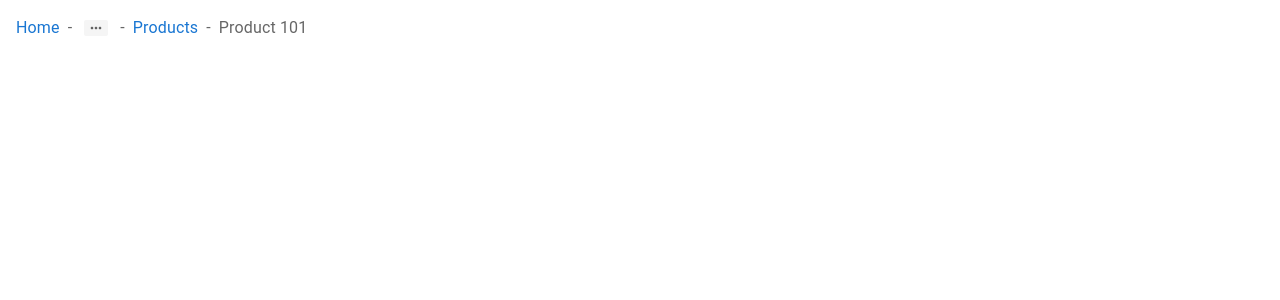
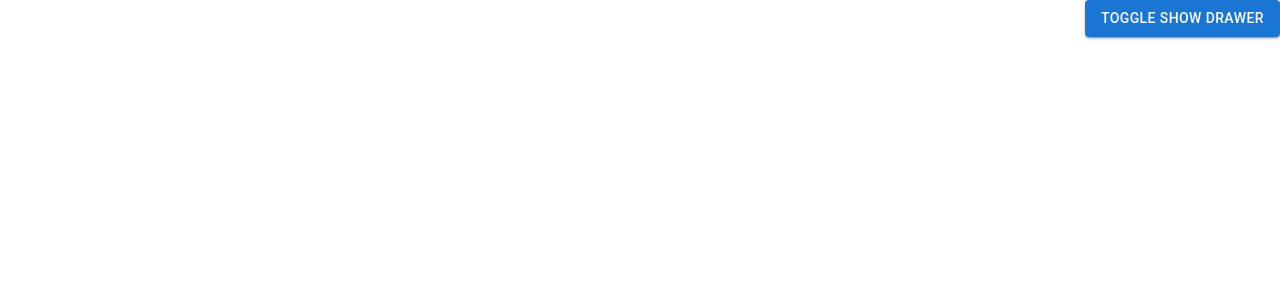
Before and after one commit to SallamRady/React-MUI, a React (Create React App) app: page / in a window 1280 px wide. Shown: the top 300 px of the page. Built offline with nearby package versions, Linux system fonts and the light colour scheme.

Commit message:
Drawer component to create sidebar

```diff
--- a/src/App.tsx
+++ b/src/App.tsx
@@ -19,6 +19,7 @@ import MUIImagesList from "./components/16.MUIImageList";
 import MUINavbar from "./components/17.MUINavbarAndMenu";
 import MUILink from "./components/18.MUILink";
 import MUIBreadCrumbs from "./components/19.MUIBreadCrumbs";
+import MUIDrawer from "./components/20.MUIDrawer";
 
 function App() {
   return (
@@ -42,7 +43,8 @@ function App() {
       {/* <MUIImagesList /> */}
       {/* <MUINavbar /> */}
       {/* <MUILink /> */}
-      <MUIBreadCrumbs />
+      {/* <MUIBreadCrumbs /> */}
+      <MUIDrawer />
     </div>
   );
 }
--- /dev/null
+++ b/src/components/20.MUIDrawer.tsx
@@ -0,0 +1,30 @@
+import { Box, Button, Drawer, Typography } from "@mui/material";
+import { useState } from "react";
+
+export default function MUIDrawer() {
+  // TODO::declare and define our state variables
+  const [isDrawerOpen, setIsDrawerOpen] = useState(false);
+
+  //* Drawer used to set sidebar.
+  return (
+    <>
+      <Button
+        variant="contained"
+        sx={{ float: "right" }}
+        onClick={() => setIsDrawerOpen((prev) => !prev)}
+      >
+        Toggle Show Drawer
+      </Button>
+      <Drawer
+        anchor="left" //'"left" | "top" | "right" | "bottom" | undefined'
+        open={isDrawerOpen}
+      >
+        <Box p={2} width={"250px"} textAlign={"center"} role="presentation">
+          <Typography variant="h6" component={"div"}>
+            Side Bar
+          </Typography>
+        </Box>
+      </Drawer>
+    </>
+  );
+}
```
